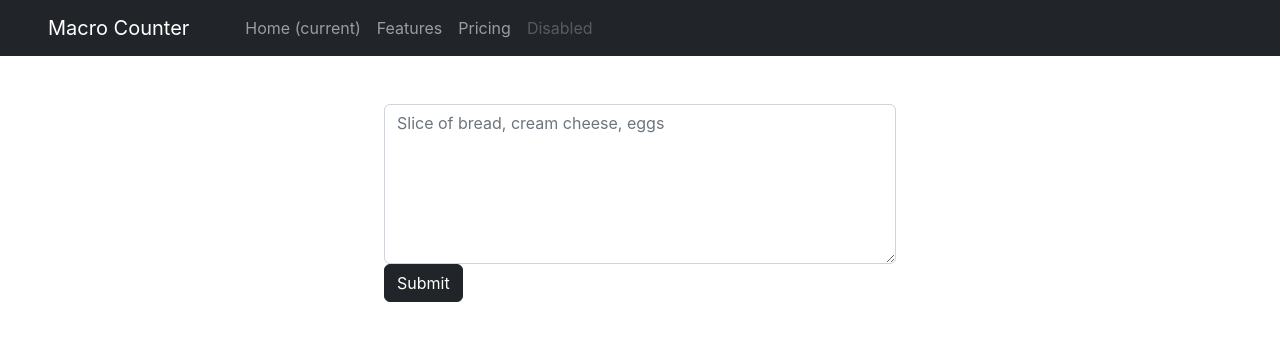
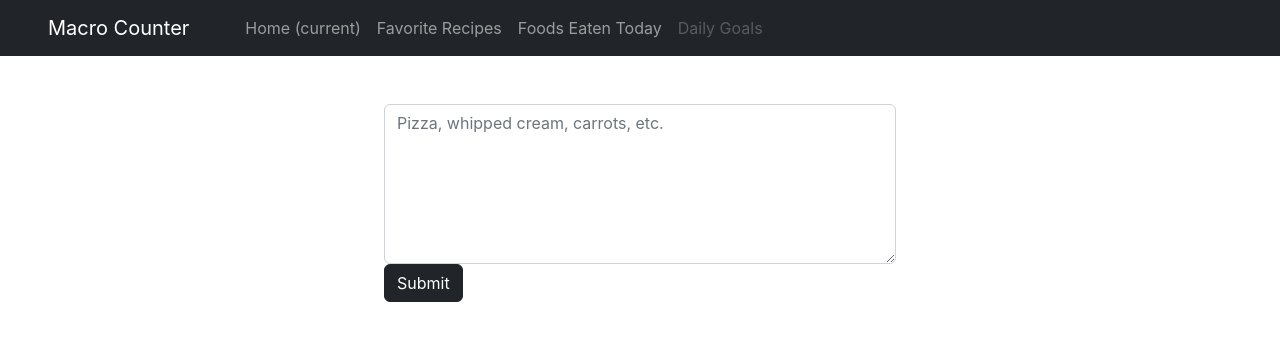
Before and after one commit to ikenna-porter/macro-counter, a React (Create React App) app in the folder ghi/: page / in a window 1280 px wide. Shown: the top 340 px of the page. Built offline with nearby package versions, Linux system fonts and the light colour scheme.

Commit message:
NavBar title changes

```diff
--- a/ghi/src/FetchForm.js
+++ b/ghi/src/FetchForm.js
@@ -33,13 +33,8 @@ function FetchForm() {
         <div>
             <div className="d-flex justify-content-center mt-5">
                 <form onSubmit={handleSubmit}>
-                    {/* <div className="input-group"> */}
-                        {/* <div className="input-group-prepend">
-                            <span className="input-group-text">Ingredients</span>
-                        </div> */}
-                            <textarea onChange={e => setInput(e.target.value)} className="form-control" aria-label="With textarea" style={{width: "40vw", height: "20vh"}} placeholder="Slice of bread, cream cheese, eggs">
+                            <textarea onChange={e => setInput(e.target.value)} className="form-control" aria-label="With textarea" style={{width: "40vw", height: "20vh"}} placeholder="Pizza, whipped cream, carrots, etc.">
                             </textarea>
-                    {/* </div> */}
                     <button type="submit" className="btn btn-dark">Submit</button>
                 </form>
             </div>
--- a/ghi/src/NavBar.js
+++ b/ghi/src/NavBar.js
@@ -12,13 +12,13 @@ function NavBar() {
                         <a className="nav-link" href="#">Home <span className="sr-only">(current)</span></a>
                     </li>
                     <li className="nav-item">
-                        <a className="nav-link" href="#">Features</a>
+                        <a className="nav-link" href="#">Favorite Recipes</a>
                     </li>
                     <li className="nav-item">
-                        <a className="nav-link" href="#">Pricing</a>
+                        <a className="nav-link" href="#">Foods Eaten Today</a>
                     </li>
                     <li className="nav-item">
-                        <a className="nav-link disabled" href="#">Disabled</a>
+                        <a className="nav-link disabled" href="#">Daily Goals</a>
                     </li>
                 </ul>
             </div>
```
